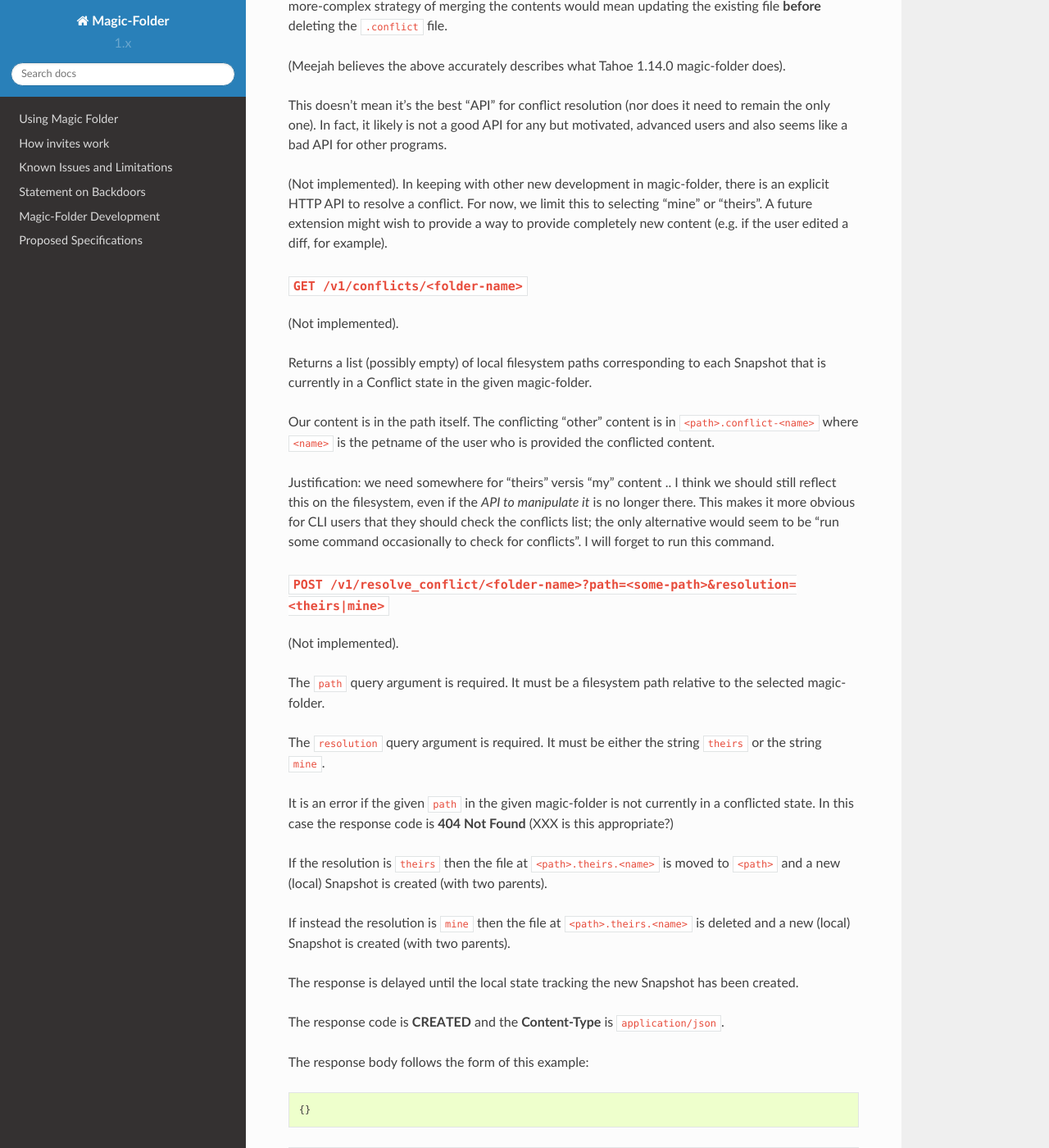
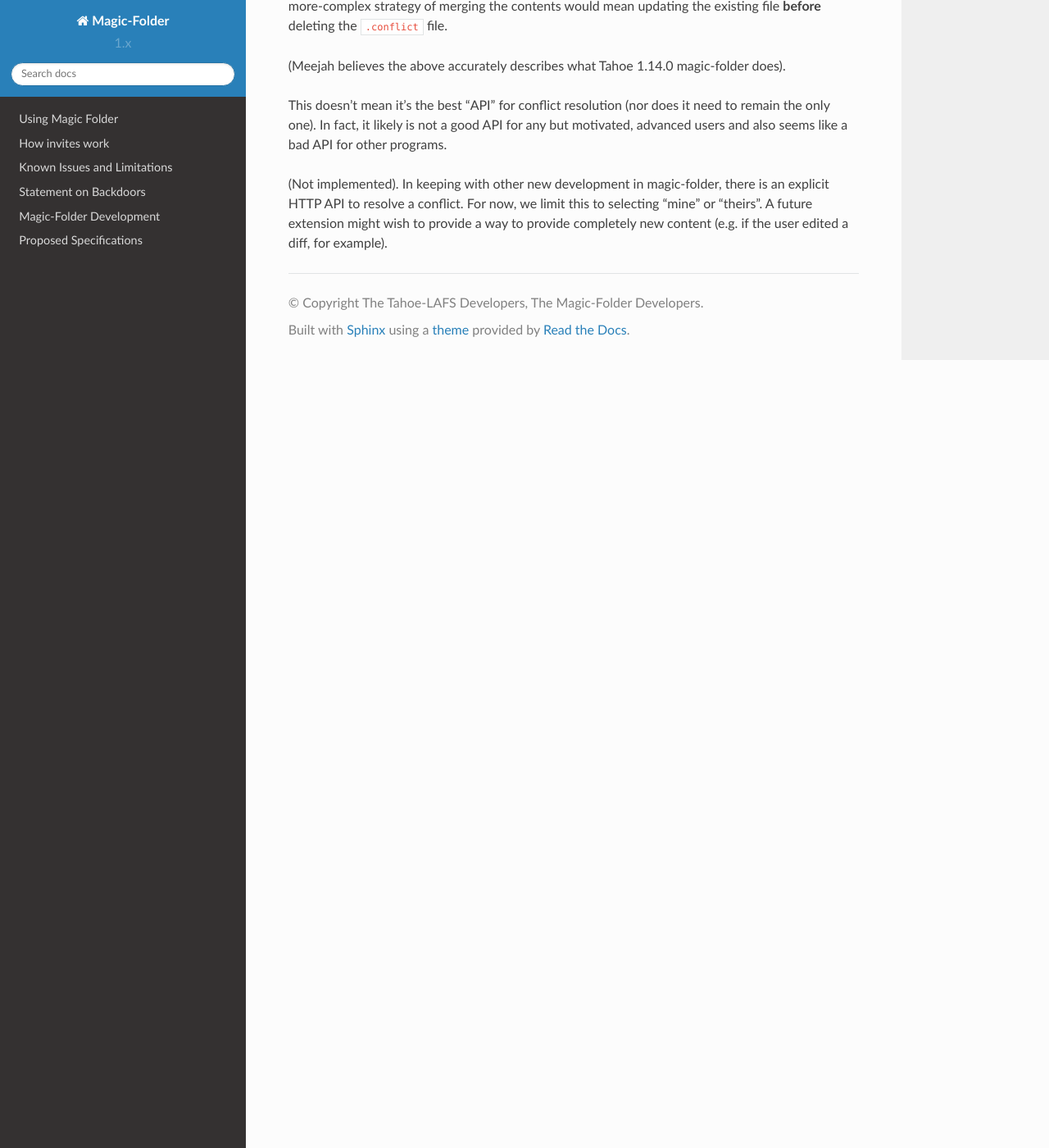
Before and after one commit to tahoe-lafs/magic-folder, a Sphinx documentation site: the page built from docs/downloader.rst, in a window 1280 px wide and 1400 px high, scrolled down 3123 px. Shown: the whole window at 82% size. Built offline with Sphinx 7.4.7 and the Read the Docs theme 2.0.0, drawn with Linux system fonts in a browser that asks for light colours; pages that are not in the unit, such as notebooks, are missing from menus; some of the changed lines change nothing that is shown.

Commit message:
move conflicts API to proposal

```diff
--- a/docs/downloader.rst
+++ b/docs/downloader.rst
@@ -131,44 +131,3 @@ In fact, it likely is not a good API for any but motivated, advanced users and a
 (Not implemented). In keeping with other new development in magic-folder, there is an explicit HTTP API to resolve a conflict.
 For now, we limit this to selecting "mine" or "theirs".
 A future extension might wish to provide a way to provide completely new content (e.g. if the user edited a diff, for example).
-
-
-``GET /v1/conflicts/<folder-name>``
-~~~~~~~~~~~~~~~~~~~~~~~~~~~~~~~~~~~
-
-(Not implemented).
-
-Returns a list (possibly empty) of local filesystem paths corresponding to each Snapshot that is currently in a Conflict state in the given magic-folder.
-
-Our content is in the path itself.
-The conflicting "other" content is in ``<path>.conflict-<name>`` where ``<name>`` is the petname of the user who is provided the conflicted content.
-
-Justification: we need somewhere for "theirs" versis "my" content .. I think we should still reflect this on the filesystem, even if the *API to manipulate it* is no longer there.
-This makes it more obvious for CLI users that they should check the conflicts list; the only alternative would seem to be "run some command occasionally to check for conflicts".
-I will forget to run this command.
-
-
-``POST /v1/resolve_conflict/<folder-name>?path=<some-path>&resolution=<theirs|mine>``
-~~~~~~~~~~~~~~~~~~~~~~~~~~~~~~~~~~~~~~~~~~~~~~~~~~~~~~~~~~~~~~~~~~~~~~~~~~~~~~~~~~~~~
-
-(Not implemented).
-
-The ``path`` query argument is required.
-It must be a filesystem path relative to the selected magic-folder.
-
-The ``resolution`` query argument is required.
-It must be either the string ``theirs`` or the string ``mine``.
-
-It is an error if the given ``path`` in the given magic-folder is not currently in a conflicted state. In this case the response code is **404 Not Found** (XXX is this appropriate?)
-
-If the resolution is ``theirs`` then the file at ``<path>.theirs.<name>`` is moved to ``<path>`` and a new (local) Snapshot is created (with two parents).
-
-If instead the resolution is ``mine`` then the file at ``<path>.theirs.<name>`` is deleted and a new (local) Snapshot is created (with two parents).
-
-The response is delayed until the local state tracking the new Snapshot has been created.
-
-The response code is **CREATED** and the **Content-Type** is ``application/json``.
-
-The response body follows the form of this example::
-
-  {}
--- /dev/null
+++ b/docs/proposed/conflict-api.py
@@ -0,0 +1,57 @@
+.. -*- coding: utf-8 -*-
+
+.. _conflicts:
+
+Audience
+========
+
+This document is aimed at programmers working on magic-folder. It is a proposed design.
+
+
+Motivation
+==========
+
+It is desirable to have an explicit API for dealing with conflicts.
+This allows UI programs to be sure they're accurately indicating intent to magic-folders.
+
+
+HTTP API for Conflicts and Resolution
+=====================================
+
+
+
+``GET /v1/conflicts/<folder-name>``
+~~~~~~~~~~~~~~~~~~~~~~~~~~~~~~~~~~~
+
+Returns a list (possibly empty) of local filesystem paths corresponding to each Snapshot that is currently in a Conflict state in the given magic-folder.
+
+Our content is in the path itself.
+The conflicting "other" content is in ``<path>.conflict-<name>`` where ``<name>`` is the petname of the user who is provided the conflicted content.
+
+Justification: we need somewhere for "theirs" versus "my" content .. I think we should still reflect this on the filesystem, even if the *API to manipulate it* is no longer there.
+This makes it more obvious for CLI users that they should check the conflicts list; the only alternative would seem to be "run some command occasionally to check for conflicts".
+I personally will forget to run this command.
+
+
+``POST /v1/resolve_conflict/<folder-name>?path=<some-path>&resolution=<theirs|mine>``
+~~~~~~~~~~~~~~~~~~~~~~~~~~~~~~~~~~~~~~~~~~~~~~~~~~~~~~~~~~~~~~~~~~~~~~~~~~~~~~~~~~~~~
+
+The ``path`` query argument is required.
+It must be a filesystem path relative to the selected magic-folder.
+
+The ``resolution`` query argument is required.
+It must be either the string ``theirs`` or the string ``mine``.
+
+It is an error if the given ``path`` in the given magic-folder is not currently in a conflicted state. In this case the response code is **404 Not Found** (XXX is this appropriate?)
+
+If the resolution is ``theirs`` then the file at ``<path>.theirs.<name>`` is moved to ``<path>`` and a new (local) Snapshot is created (with two parents).
+
+If instead the resolution is ``mine`` then the file at ``<path>.theirs.<name>`` is deleted and a new (local) Snapshot is created (with two parents).
+
+The response is delayed until the local state tracking the new Snapshot has been created.
+
+The response code is **CREATED** and the **Content-Type** is ``application/json``.
+
+The response body follows the form of this example::
+
+  {}
```
